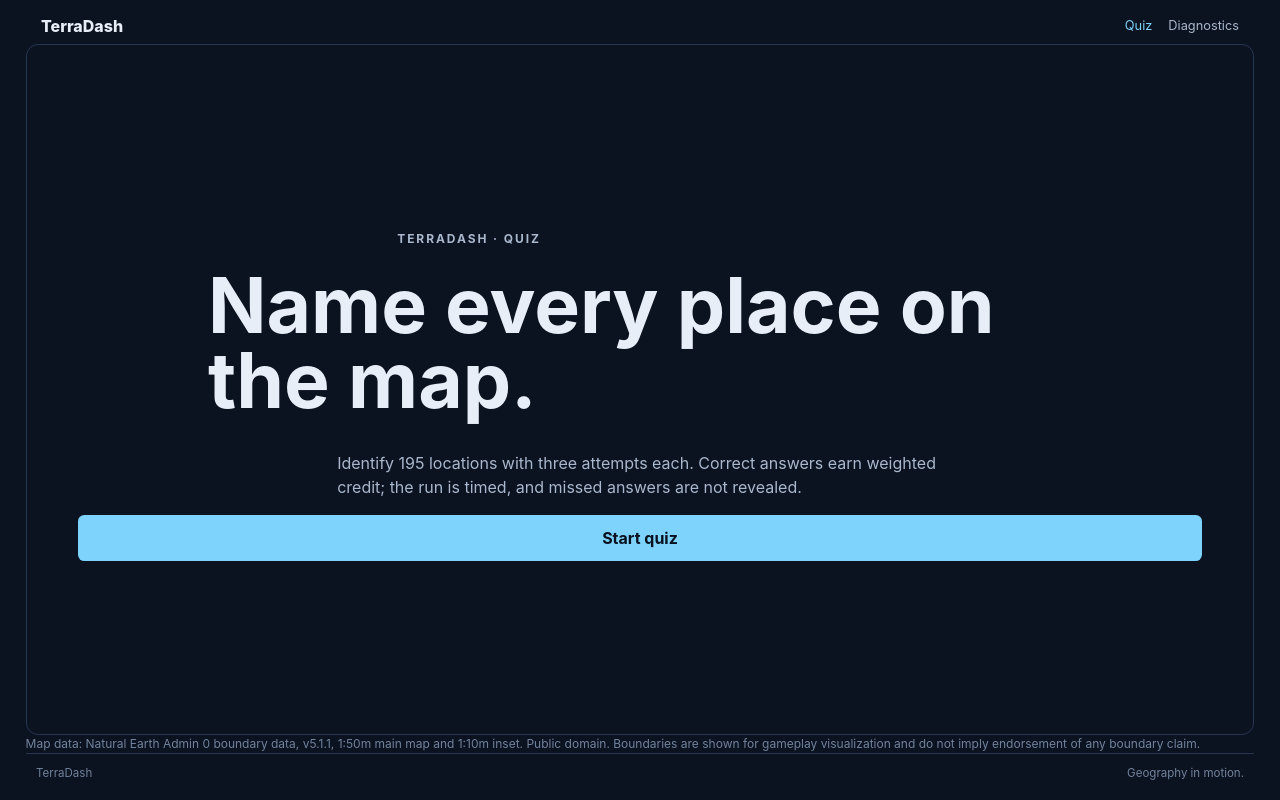
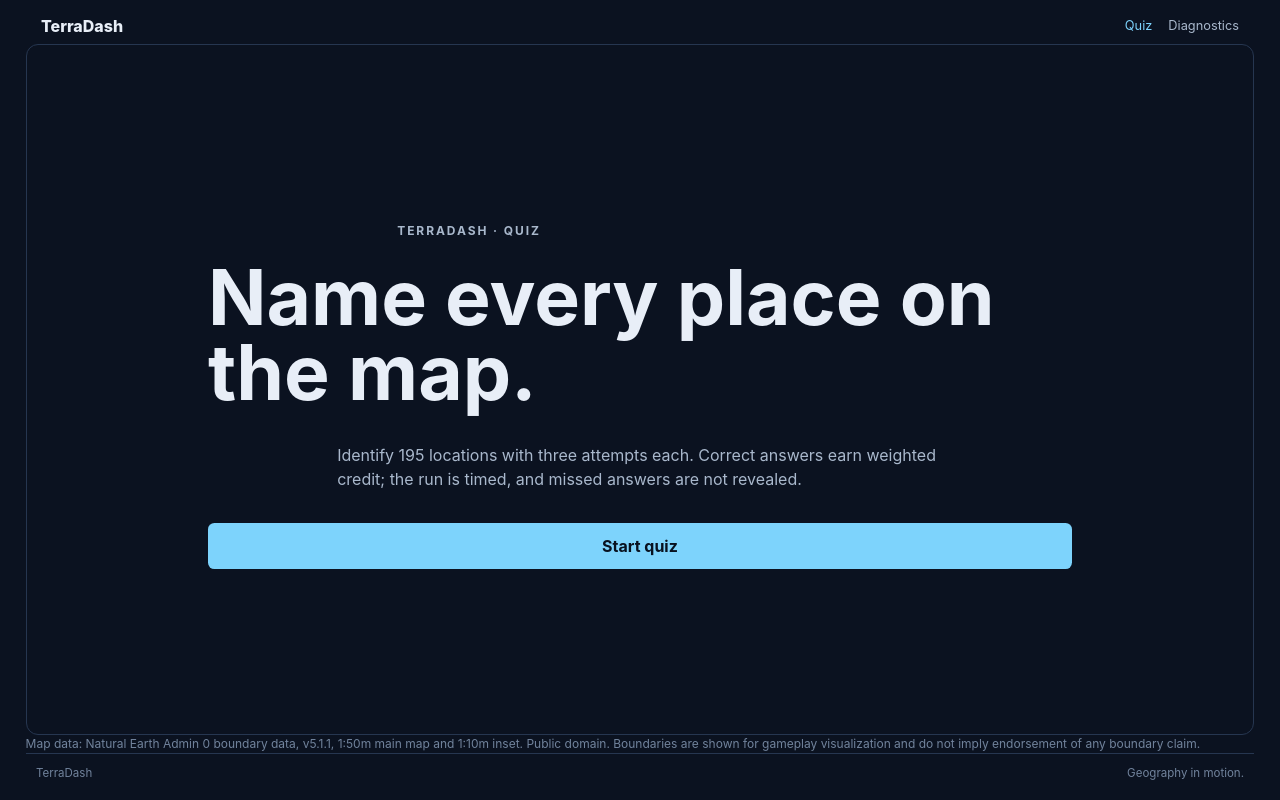
Before and after one commit to phaeax-a01/TerraDash, a React (Vite) app: page / in a window 1280 px wide. Built offline with nearby package versions, Linux system fonts and the light colour scheme.

Commit message:
Update player card section class for quiz results (#81)
* Update player card section class for quiz results

* Update primary action styles for quiz results

* style: format quiz results section

---------

Co-authored-by: phaeax-a01 <phaeax.a01@gmail.com>

```diff
--- a/src/QuizPlayer.tsx
+++ b/src/QuizPlayer.tsx
@@ -389,7 +389,10 @@ export function QuizPlayer({
     const results = state.results!;
     const mood = resultMoodForScore(results.finalScore);
     return (
-      <section className="player-card" aria-labelledby="results-title">
+      <section
+        className="player-card quiz-results"
+        aria-labelledby="results-title"
+      >
         <p className="eyebrow">TERRADASH · RESULTS</p>
         <div className="quiz-header completion-header">
           <div className="quiz-prompt-group">
--- a/src/styles.css
+++ b/src/styles.css
@@ -118,7 +118,7 @@ h2 {
   max-width: 60ch;
   color: #a9b8cc;
 }
-.player-card > .primary-action {
+.player-card.quiz-results > .primary-action {
   margin: 0;
   width: 100%;
 }
```
